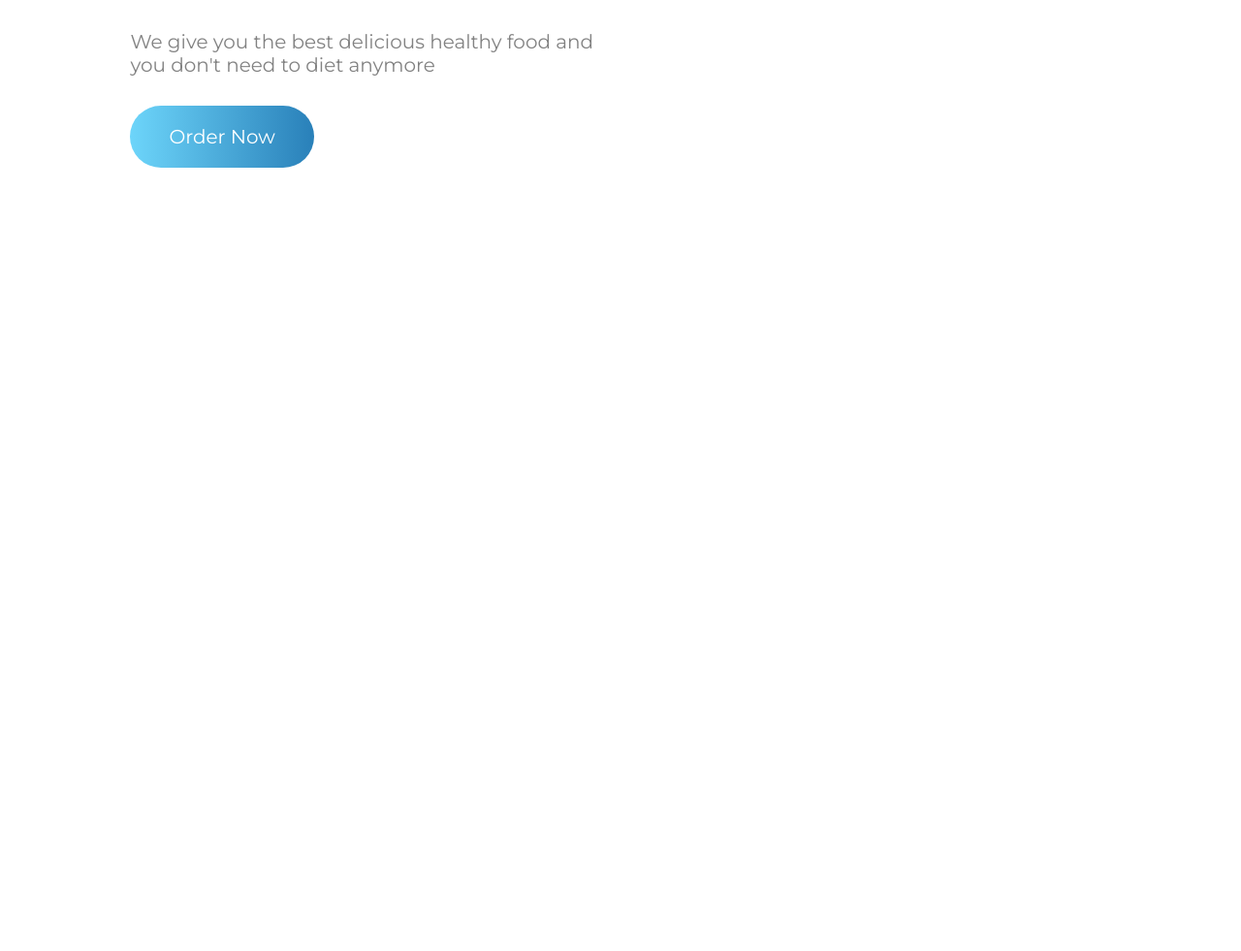
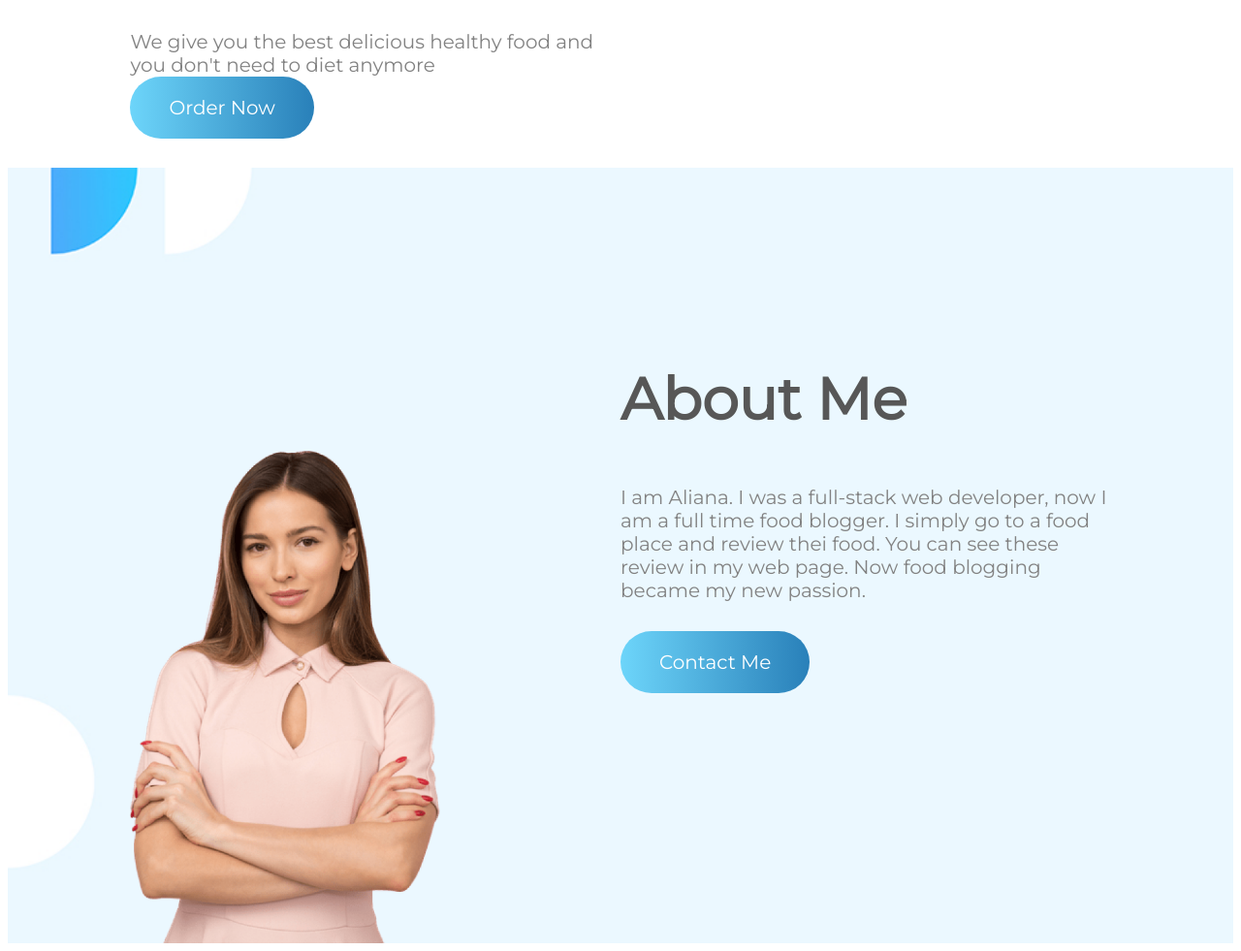
Before and after one commit to arif2494/yummy-food, a plain HTML site: page index.html in a window 1280 px wide. Shown: the part 539-1520 px from the top of the page at 97% size. Before the commit the page ends 800 px from the top, so only its background shows below. Drawn offline with Linux system fonts and the light colour scheme.

Commit message:
About me section done

```diff
--- a/asset/css/style.css
+++ b/asset/css/style.css
@@ -28,6 +28,17 @@ a {
 	margin: 0 auto;
 }
 
+.content {
+	margin-top: 200PX;
+}
+h1 {
+	color: #575757;
+	font-weight: 900;
+	font-size: 60px;
+	line-height: 78px;
+	text-transform: capitalize;
+}
+
 /* *********Showcase area****** */
 #showcase {
 	width: 100%;
@@ -37,17 +48,8 @@ a {
 	flex-direction: row;
 	justify-content: space-evenly;
 }
-#showcase .content {
-	margin-top: 200PX;
-}
-#showcase h1 {
-	color: #575757;
-	font-weight: 900;
-	font-size: 60px;
-	line-height: 78px;
-	text-transform: capitalize;
-}
-#showcase p {
+#showcase,
+#about-me p {
 	color: #828282;
 	font-size: 20px;
 	margin-bottom: 50PX;
@@ -55,3 +57,24 @@ a {
 #showcase img {
 	width: 100%;
 }
+
+/* *********** About ME  area**********/
+#about-me {
+	background-image: url("../img/about-frame.jpg");
+	background-repeat: no-repeat;
+	/* width: 100%; */
+	height: 800px;
+	width: 100%;
+	background-size: cover;
+	position: relative;
+}
+#about-me img {
+	width: 25vw;
+	position: absolute;
+	bottom: 0;
+}
+#about-me .container {
+	display: flex;
+	flex-direction: row;
+	justify-content: space-evenly;
+}
--- a/index.html
+++ b/index.html
@@ -30,6 +30,24 @@
     </div>
   </section>
 
+  <!-- ************About Me********* -->
+  <section id="about-me">
+    <div class="container">
+      <div class="half-width">
+        <img src="asset/img/lady.png" alt="">
+      </div>
+      <div class="half-width">
+        <div class="content">
+          <h1>About Me</h1>
+          <p>I am Aliana. I was a full-stack web developer, now I am a full time food blogger. I simply go to a food
+            place
+            and review thei food. You can see these review in my web page. Now food blogging became my new passion.</p>
+          <a href="https://www.linkedin.com/in/ariful-islam-054220204/" target="_blank" class="pg-bg">Contact Me</a>
+        </div>
+      </div>
+    </div>
+  </section>
+
 
 </body>
 
```
Also changed, not shown: asset/img/about-frame.jpg (added), asset/img/lady.png (added).
